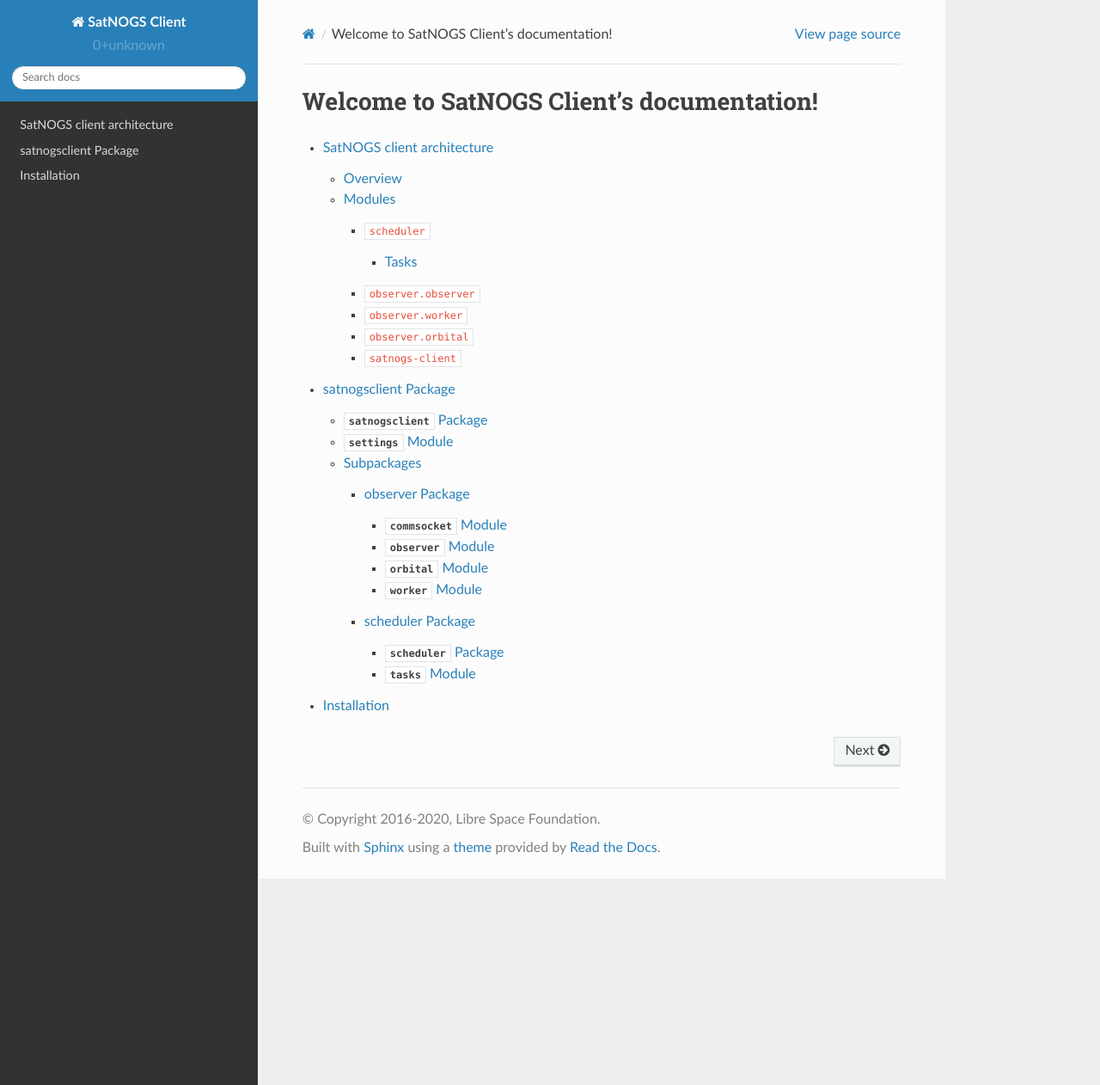
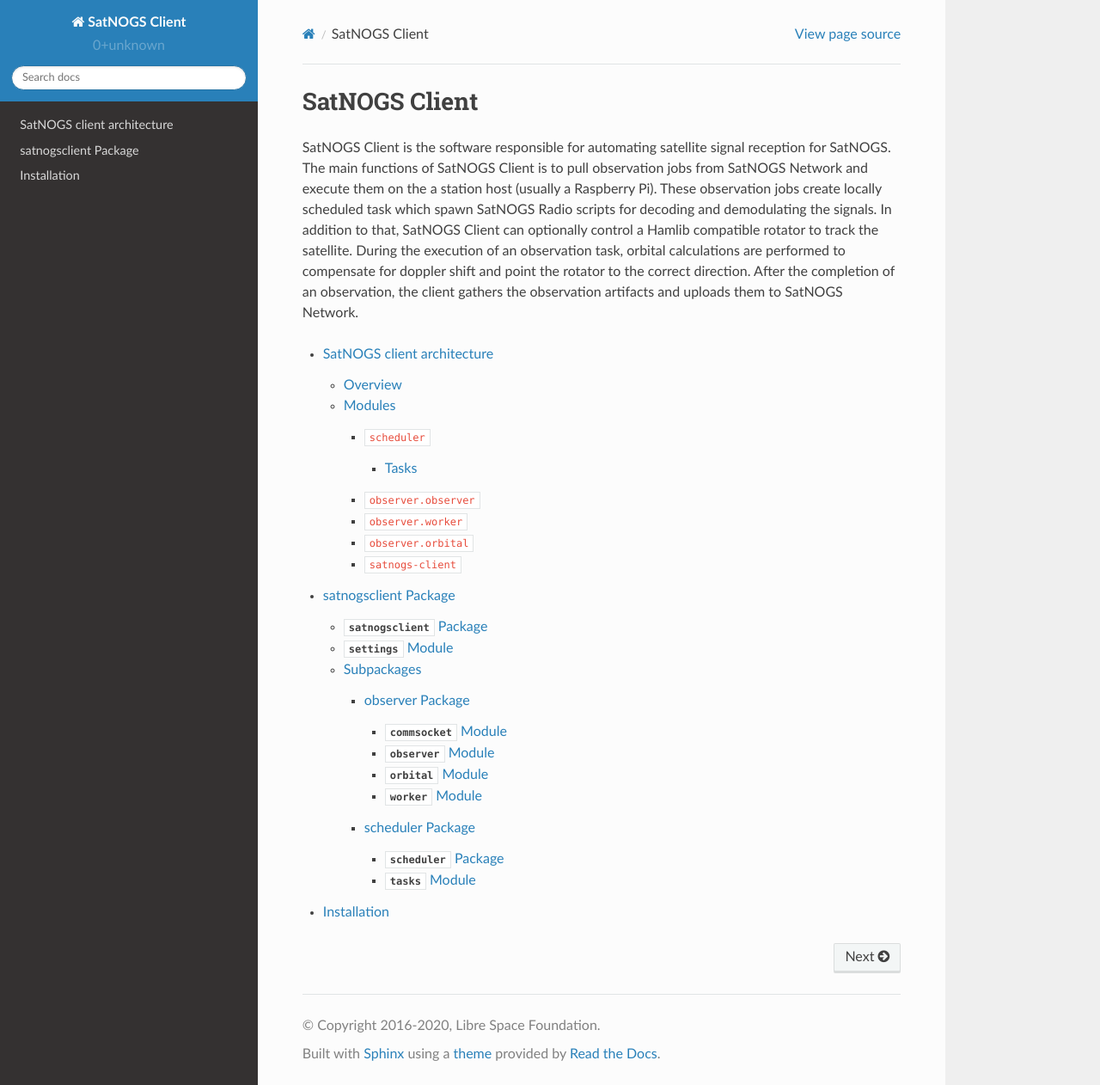
Before and after one commit to yaplik/satnogs-client, a Sphinx documentation site: the page built from docs/index.rst, in a window 1280 px wide and 1262 px high. Shown: the whole window at 86% size. Built offline with Sphinx 7.4.7 and the Read the Docs theme 2.0.0, drawn with Linux system fonts in a browser that asks for light colours.

Commit message:
docs: Add description
Signed-off-by: Vasilis Tsiligiannis <acinonyx@openwrt.gr>

```diff
--- a/docs/index.rst
+++ b/docs/index.rst
@@ -1,5 +1,13 @@
-Welcome to SatNOGS Client's documentation!
-==========================================
+SatNOGS Client
+==============
+
+SatNOGS Client is the software responsible for automating satellite signal reception for SatNOGS.
+The main functions of SatNOGS Client is to pull observation jobs from SatNOGS Network and execute them on the a station host (usually a Raspberry Pi).
+These observation jobs create locally scheduled task which spawn SatNOGS Radio scripts for decoding and demodulating the signals.
+In addition to that, SatNOGS Client can optionally control a Hamlib compatible rotator to track the satellite.
+During the execution of an observation task, orbital calculations are performed to compensate for doppler shift and point the rotator to the correct direction.
+After the completion of an observation, the client gathers the observation artifacts and uploads them to SatNOGS Network.
+
 
 .. toctree::
    :maxdepth: 4
```
